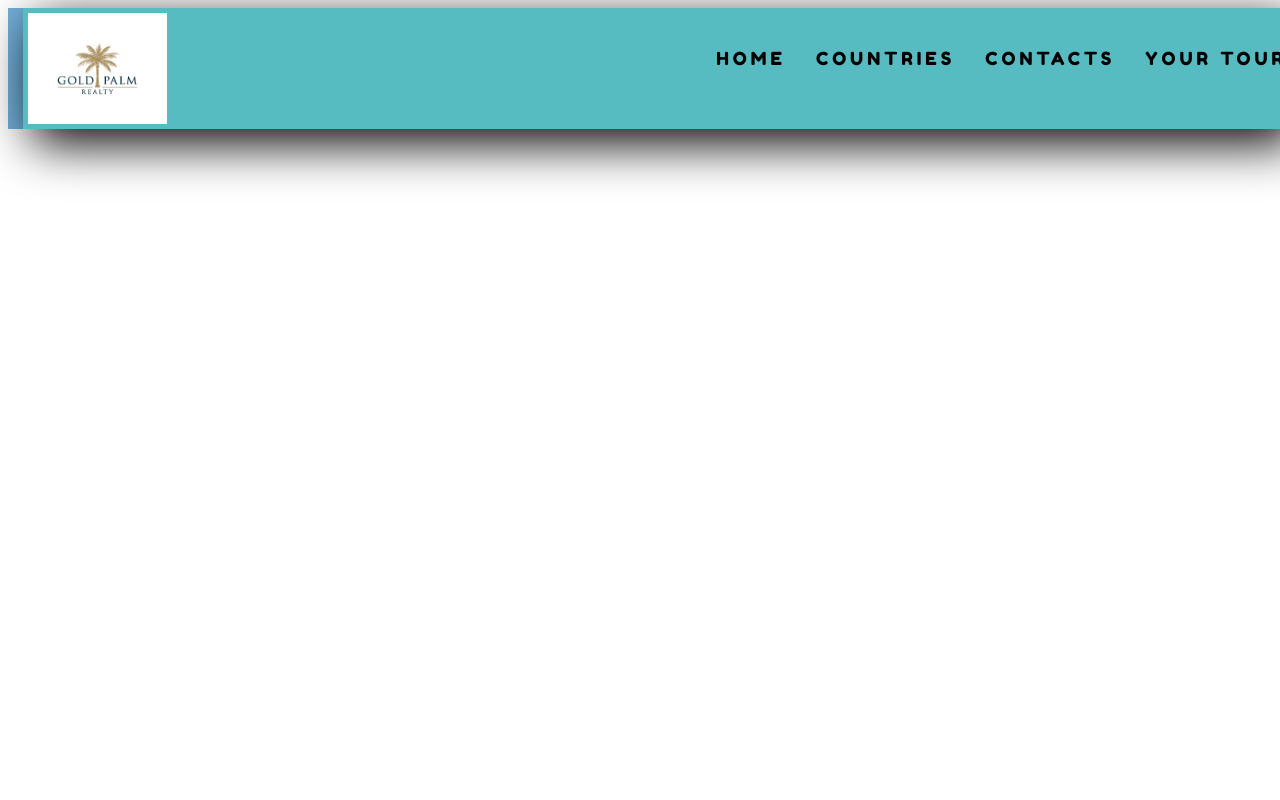
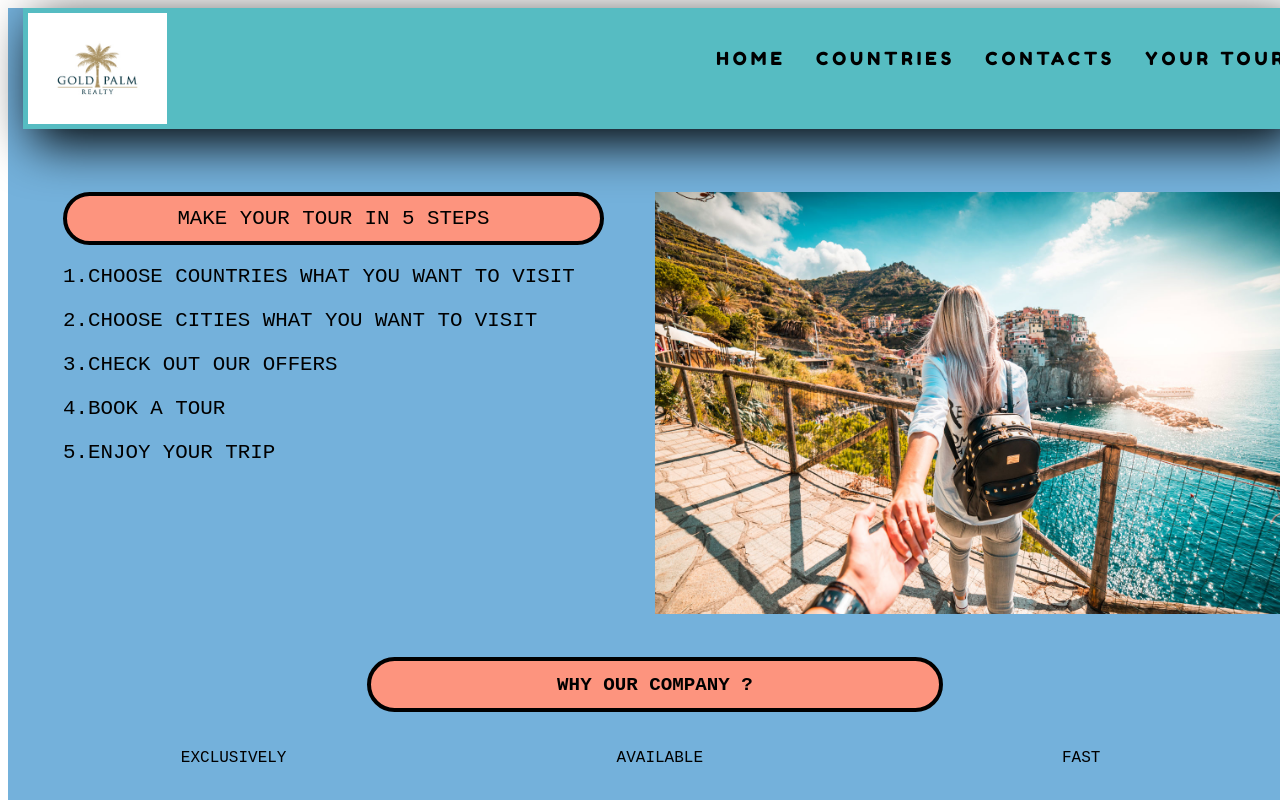
Before and after one commit to karina-krupodior/palm_app, a React (Create React App) app: page / in a window 1280 px wide. Shown: the top 800 px of the page. Built offline with nearby package versions, Linux system fonts and the light colour scheme; a web font is replaced by a local one; what google-maps-react would draw is missing.

Commit message:
add HashRouter

```diff
--- a/package.json
+++ b/package.json
@@ -8,6 +8,7 @@
     "@testing-library/react": "^9.3.2",
     "@testing-library/user-event": "^7.1.2",
     "google-maps-react": "^2.0.6",
+    "hash-router": "^0.4.0",
     "react": "^17.0.1",
     "react-burger-menu": "^2.9.0",
     "react-dom": "^16.14.0",
--- a/src/App.js
+++ b/src/App.js
@@ -1,7 +1,8 @@
 import React,{ Component } from 'react';
  import Route from "react-router-dom/es/Route";
 import MetaTags from 'react-meta-tags';
-import {BrowserRouter,Switch} from 'react-router-dom';
+import {HashRouter} from  'react-router-dom'
+import {Switch} from 'react-router-dom';
 import './App.css';
 import Header from "./container/Header/Header";
 import Home from "./component/Home/Home";
@@ -12,20 +13,20 @@
 class App extends Component {
   render () {
     return (
-      <BrowserRouter>
-        <Switch>
-        <div className={'App'}>
+        <HashRouter>
+          <Switch>
+          <div className={'App'}>
+              <Header/>
           <MetaTags>
             <meta name="viewport" content="width=device-width, initial-scale=1.0, maximum-scale=1.0, user-scalable=no"/>
           </MetaTags>
-          <Header/>
-          <Route exact path={'/palm_app'} component={Home}/>
+          <Route exact path={'/'} component={Home}/>
           <Route exact path={'/countries'} component={Countries}/>
           <Route exact path={'/contacts'} component={Contacts}/>
           <Route exact path={'/tour'} component={YouTour}/>
         </div>
-        </Switch>
-      </BrowserRouter>
+          </Switch>
+        </HashRouter>
     )
   }
 }
--- a/src/component/AboutUs/AboutUs.js
+++ b/src/component/AboutUs/AboutUs.js
@@ -2,6 +2,7 @@
 import './AboutUs.css'
 import Networks from "../Networks/Networks";
 import {Link} from "react-router-dom";
+import Header from "../../container/Header/Header";
 
 class AboutUs extends Component {
     render() {
--- a/src/component/Home/Home.js
+++ b/src/component/Home/Home.js
@@ -3,11 +3,13 @@
 import Company from "../Company/Company";
 import AboutUs from "../AboutUs/AboutUs";
 import Main from '../../images/image_home.jpg'
+import Header from "../../container/Header/Header";
 
 
 class Home extends Component {
     render() {
         return (
+
             <Fragment>
                 <div className={'content'}>
                     <ul className={'menu_list_home'}>
```
